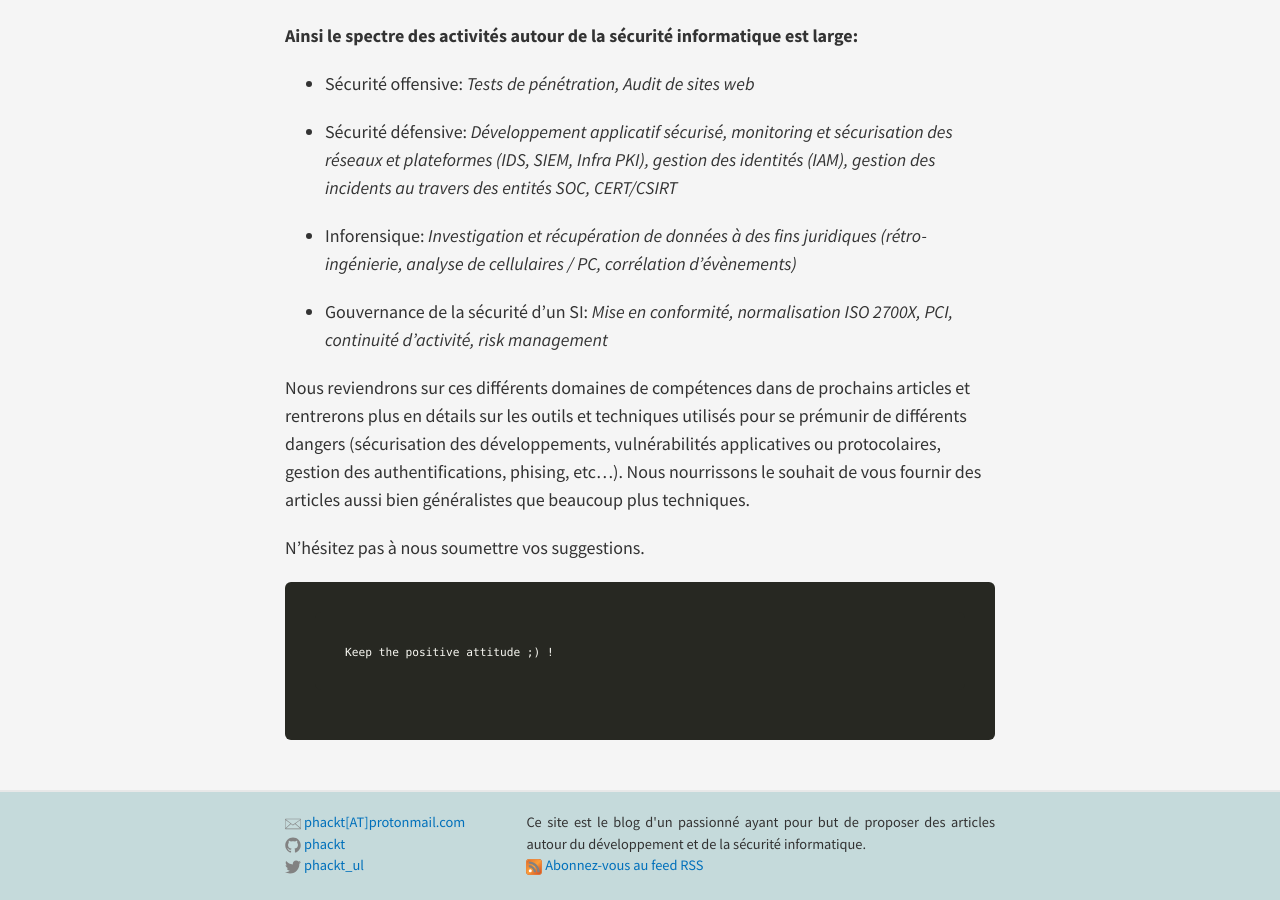
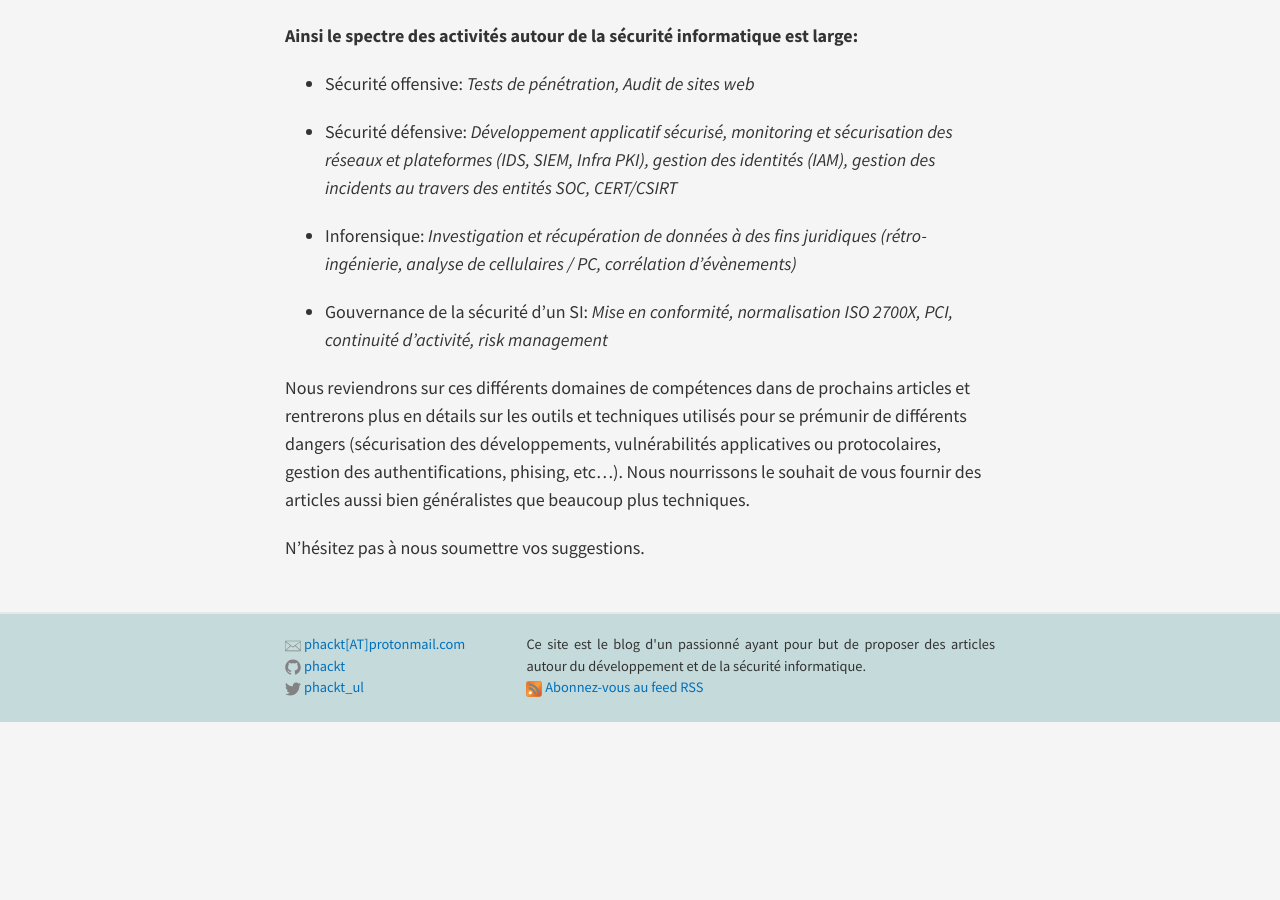
Before and after one commit to phackt/phackt.github.io, a Jekyll site: the page built from _posts/2016-07-31-introduction-cybersecurite.markdown, in a window 1280 px wide and 900 px high, scrolled down 1234 px. Built offline with Jekyll 4.4.1, drawn with Linux system fonts in a browser that asks for light colours; nearby versions of some CDN libraries; comment, search, counter and statistics services are not loaded; after the commit the page ends 1956 px from its top, so only the background shows below that.

Commit message:
Update 2016-07-31-introduction-cybersecurite.markdown

````diff
--- a/_posts/2016-07-31-introduction-cybersecurite.markdown
+++ b/_posts/2016-07-31-introduction-cybersecurite.markdown
@@ -40,7 +40,3 @@ Nous reviendrons sur ces différents domaines de compétences dans de prochains
 Nous nourrissons le souhait de vous fournir des articles aussi bien généralistes que beaucoup plus techniques.
 
 N’hésitez pas à nous soumettre vos suggestions.
-
-```
-Keep the positive attitude ;) !
-```
````
